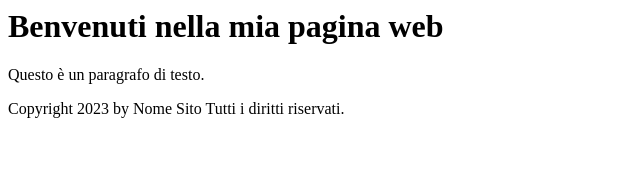
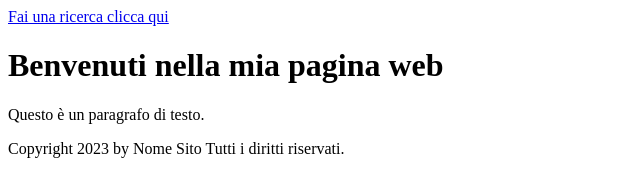
Before and after one commit to Marikaditullio/Primosito, a plain HTML site: page index.html in a window 1280 px wide. Shown: the whole page, without its empty margins (0-640 px from the left). Drawn offline with Linux system fonts and the light colour scheme.

Commit message:
Add files via upload

```diff
--- a/index.html
+++ b/index.html
@@ -1,3 +1,4 @@
+<a href="https://www.google.com">Fai una ricerca clicca qui</a>
 
 <html>
 
```
